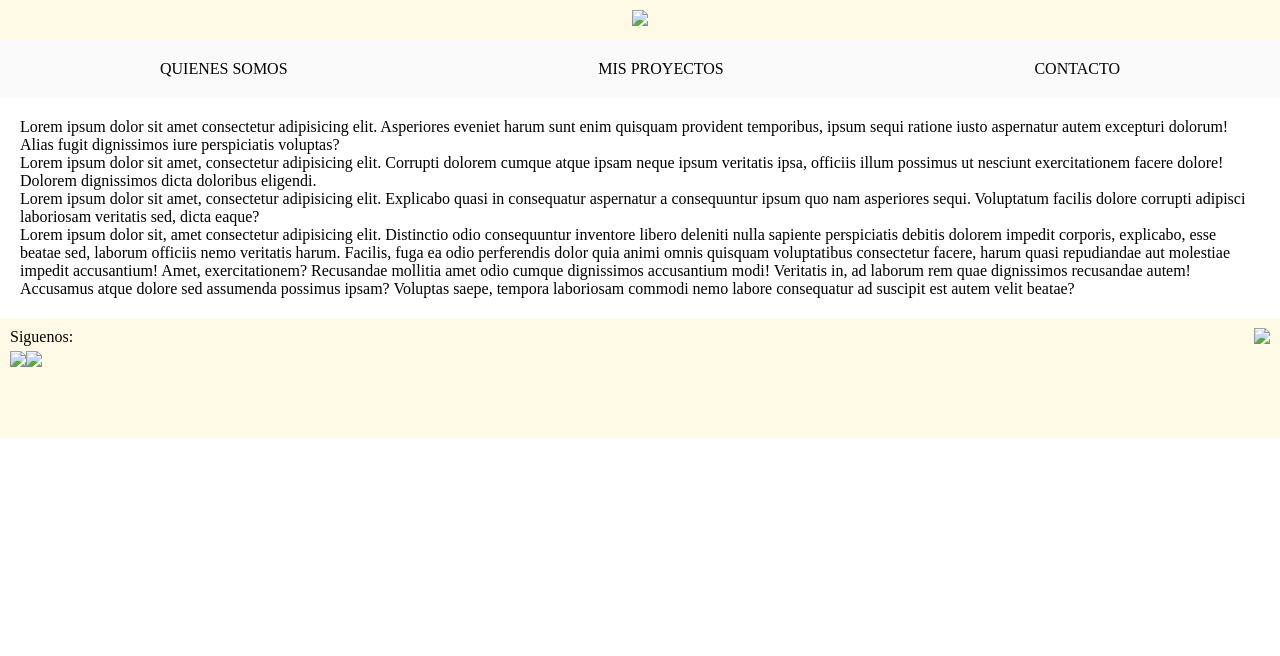
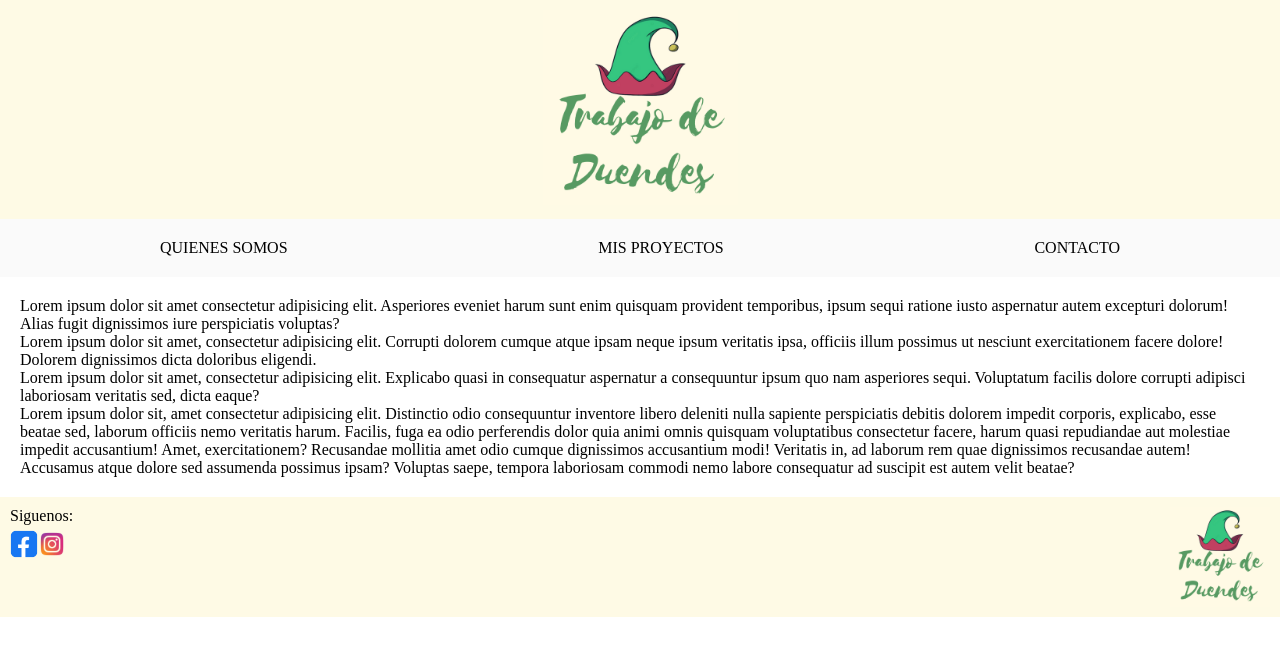
Before and after one commit to Beatrizsobri/grupo14LenguajeDeMarcas, a plain HTML site: page src/html/index.html in a window 1280 px wide. Drawn offline with nearby package versions, Linux system fonts and the light colour scheme; files that its build step writes are made by us from their sources.

Commit message:
restructure index

```diff
--- a/src/html/index.html
+++ b/src/html/index.html
@@ -6,14 +6,35 @@
   <meta name="viewport" content="width=device-width, initial-scale=1" />
   <title>Trabajo de duendes</title>
   <link href="https://fonts.googleapis.com/css?family=Roboto&display=swap" rel="stylesheet" />
-  <link rel="stylesheet" href="./assets/css/main.css" />
-  <link rel="icon" href="./assets/images/favicon.png" />
+  <link rel="stylesheet" href="../scss/core/reset.css" />
+  <link rel="stylesheet" href="../scss/pages/index.css" />
+  <link rel="icon" href="../images/favicon.png" />
 </head>
 
 <body>
   <div class="page" id="contenedor">
-    <include src="./partials/header.html"></include>
-    <include src="./partials/menu.html"></include>
+    <!--  Header  -->
+    <header class="page__header">
+      <a href="../index.html" title="Inicio">
+        <img class="page__header__image" src="../images/trabajoDeDuendesLogo.png">
+      </a>
+    </header>
+    <!-- End Header -->
+    <!-- Menu -->
+    <nav class="page__menu">
+      <ul class="page__menu__content">
+        <li class="page__menu__content__items">
+          <a href="../quienesSomos.html" title="Quienes Somos">Quienes Somos</a>
+        </li>
+        <li class="page__menu__content__items">
+          <a href="../misProyectos.html" title="Mis proyectos">Mis proyectos</a>
+        </li>
+        <li class="page__menu__content__items">
+          <a href="../contacto.html" title="Contacto">Contacto</a>
+        </li>
+      </ul>
+    </nav>
+    <!-- End Menu -->
     <main class="main">
       <section>
         <header>
@@ -43,7 +64,26 @@
         ipsam? Voluptas saepe, tempora laboriosam commodi nemo labore consequatur ad suscipit est autem velit beatae?
       </aside>
     </main>
-    <include src="./partials/footer.html"></include>
+    <!-- Footer -->
+    <footer id="footer" class="page__footer">
+      <nav>
+        Siguenos:
+        <ul class="page__footer__social">
+          <li>
+            <a href="https://www.facebook.com/trabajodeduendes2/" target="blank" title="Facebook">
+              <img class="icon" src="../images/facebookLogo.png">
+            </a>
+          </li>
+          <li>
+            <a href="https://www.instagram.com/trabajodeduendes/?hl=en" target="blank" title="Instagram">
+              <img class="icon" src="../images/instagramLogo.png">
+            </a>
+          </li>
+        </ul>
+      </nav>
+      <img class="page__footer__image" src="../images/trabajoDeDuendesLogo.png">
+    </footer>
+    <!-- End Footer -->
   </div>
 </body>
 
--- a/src/html/partials/footer.html
+++ /dev/null
@@ -1,18 +0,0 @@
-<div id="footer" class="page__footer">
-    <nav>
-        Siguenos:
-        <ul class="page__footer__social">
-            <li>
-                <a href="https://www.facebook.com/trabajodeduendes2/" title="Facebook">
-                    <img class="icon" src="./assets/images/facebookLogo.png">
-                </a>
-            </li>
-            <li>
-                <a href="https://www.instagram.com/trabajodeduendes/?hl=en" title="Instagram">
-                    <img class="icon" src="./assets/images/instagramLogo.png">
-                </a>
-            </li>
-        </ul>
-    </nav>
-    <img class="page__footer__image" src="./assets/images/trabajoDeDuendesLogo.png">
-</div>
--- a/src/html/partials/header.html
+++ /dev/null
@@ -1,5 +0,0 @@
-<header class="page__header">
-  <a href="../index.html" title="Inicio">
-    <img class="page__header__image" src="./assets/images/trabajoDeDuendesLogo.png">
-  </a>
-</header>
--- a/src/html/partials/menu.html
+++ /dev/null
@@ -1,13 +0,0 @@
-<nav class="page__menu">
-    <ul class="page__menu__content">
-        <li class="page__menu__content__items">
-            <a href="../quienesSomos.html" title="Quienes Somos">Quienes Somos</a>
-        </li>
-        <li class="page__menu__content__items">
-            <a href="../misProyectos.html" title="Mis proyectos">Mis proyectos</a>
-        </li>
-        <li class="page__menu__content__items">
-            <a href="../contacto.html" title="Contacto">Contacto</a>
-        </li>
-    </ul>
-</nav>
--- a/src/scss/core/_variables.scss
+++ /dev/null
@@ -1,6 +0,0 @@
-// fonts
-$font-main: 'Roboto', sans-serif;
-
-// colors
-$color-bg: #f3f4f5;
-$color-secondary: #999;
--- a/src/scss/layout/_footer.scss
+++ /dev/null
@@ -1,41 +0,0 @@
-.page__footer {
-    padding: 10px;
-    display: flex;
-    background-color: #fefae5;
-    justify-content: space-between;
-
-    &__social {
-        display: flex;
-        padding-top: 5px;
-
-    }
-
-    &__image {
-        height: 100px;
-        align-self: center;
-    }
-}
-
-// Ejemplo de CSS vs SASS
-
-// .page__footer {
-//     padding: 10px;
-//     display: flex;
-//     background-color: #fefae5;
-//     justify-content: space-between;
-// }
-
-// .page__footer__social {
-//     display: flex;
-//     padding-top: 5px;
-// }
-
-// .page__footer__image {
-//     height: 100px;
-//     align-self: center;
-// }
-
-
-.icon {
-    height: 28px;
-}
--- a/src/scss/layout/_header.scss
+++ /dev/null
@@ -1,11 +0,0 @@
-.page__header {
-  display: flex;
-  justify-content: center;
-  align-items: center;
-  background-color: #fefae5;
-
-  &__image {
-    height: 215px;
-    padding: 10px;
-  }
-}
--- a/src/scss/layout/_menu.scss
+++ /dev/null
@@ -1,22 +0,0 @@
-.page__menu {
-    padding: 10px 150px;
-    background-color: #FAFAFA;
-
-
-    &__content {
-        display: flex;
-        justify-content: space-between;
-        flex-wrap: nowrap;
-
-        &__items {
-            padding: 10px;
-            text-transform: uppercase;
-
-            &:hover{
-                border-radius: 5px;
-                box-shadow: 0 0 11px #579963;
-                cursor: pointer;
-            }
-        }
-    }
-}
--- a/src/scss/main.scss
+++ /dev/null
@@ -1,6 +0,0 @@
-@import 'core/variables';
-@import 'core/reset';
-@import 'layout/header';
-@import 'layout/footer';
-@import 'layout/menu';
-@import 'pages/index';
--- a/src/scss/pages/_index.scss
+++ /dev/null
@@ -1,8 +0,0 @@
-.main__list {
-  padding-left: 2rem;
-  padding-bottom: 20px;
-}
-
-.main {
-  padding: 20px;
-}
--- /dev/null
+++ b/src/scss/pages/index.css
@@ -0,0 +1,69 @@
+/* Header */
+.page__header {
+  display: flex;
+  justify-content: center;
+  align-items: center;
+  background-color: #fefae5;
+}
+
+.page__header__image {
+  height: 215px;
+  padding: 10px;
+}
+
+/* Menu */
+.page__menu {
+  padding: 10px 150px;
+  background-color: #FAFAFA;
+}
+
+.page__menu__content {
+  display: flex;
+  justify-content: space-between;
+  flex-wrap: nowrap;
+}
+
+.page__menu__content__items {
+  padding: 10px;
+  text-transform: uppercase;
+}
+
+.page__menu__content__items:hover {
+  border-radius: 5px;
+  box-shadow: 0 0 11px #579963;
+  cursor: pointer;
+}
+
+/* Main */
+
+.main__list {
+  padding-left: 2rem;
+  padding-bottom: 20px;
+}
+
+.main {
+  padding: 20px;
+}
+
+/* footer */
+
+.page__footer {
+    padding: 10px;
+    display: flex;
+    background-color: #fefae5;
+    justify-content: space-between;
+}
+
+.page__footer__social {
+    display: flex;
+    padding-top: 5px;
+}
+
+.page__footer__image {
+    height: 100px;
+    align-self: center;
+}
+
+.icon {
+  height: 28px;
+}
```
Also changed, not shown: src/scss/core/reset.css (renamed from src/scss/core/_reset.scss), src/scss/pages/_misProyectos.scss (deleted), src/scss/pages/misProyectos.css (added).
